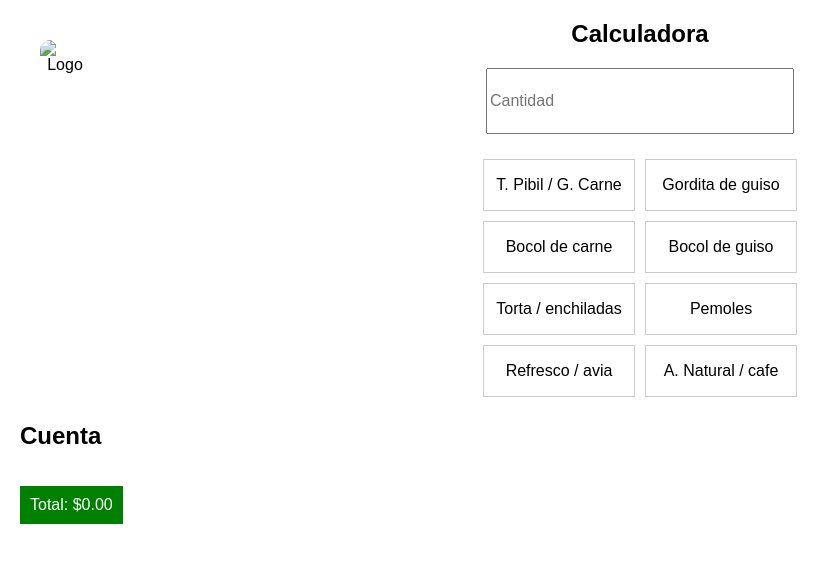
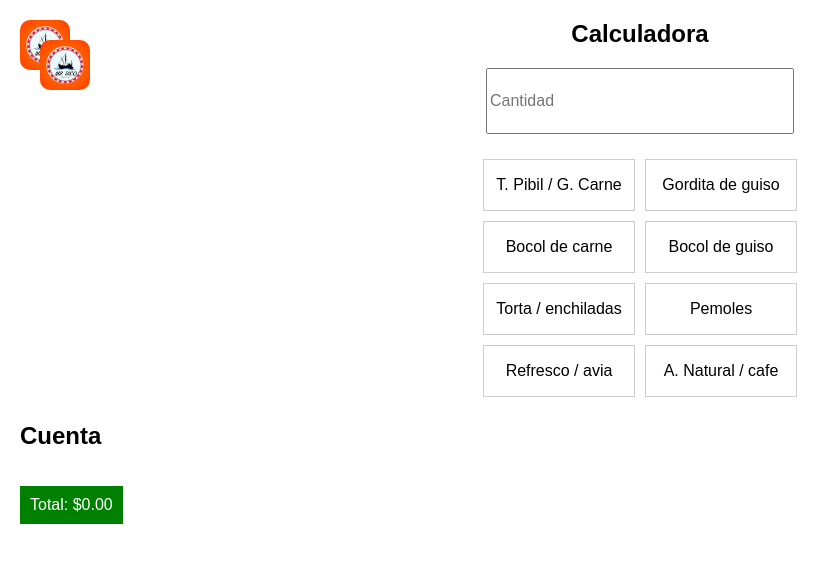
Before and after one commit to axlcrvz/calculadora, a plain HTML site: page index.html in a window 1280 px wide. Shown: the whole page, without its empty margins (0-840 px from the left). Drawn offline with Linux system fonts and the light colour scheme.

Commit message:
Update index.html

```diff
--- a/index.html
+++ b/index.html
@@ -74,8 +74,9 @@
 </head>
 
 <body>
+    <img id="logo" src="images/logo.png" alt="Logo">
     <div id="calculator">
-        <img id="logo" src="path/to/your/logo.png" alt="Logo">
+        <img id="logo" src="images/logo.png" alt="Logo">
         <h2>Calculadora</h2>
         <input type="tel" id="inputNumber" placeholder="Cantidad" pattern="[0-9]*" oninput="checkInput()">
     </div>
```
